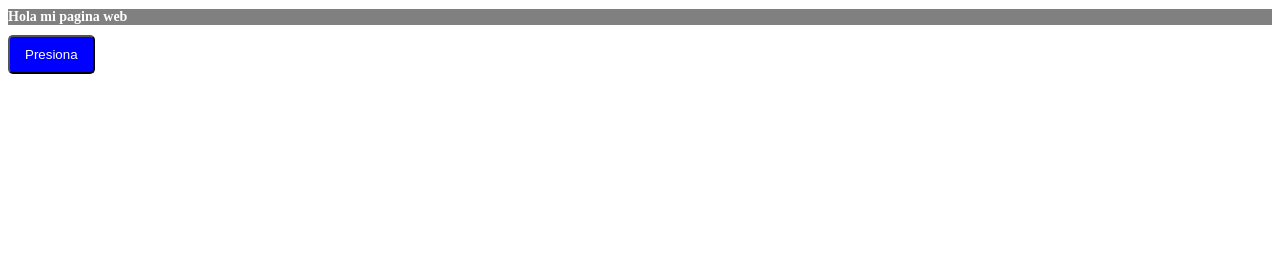
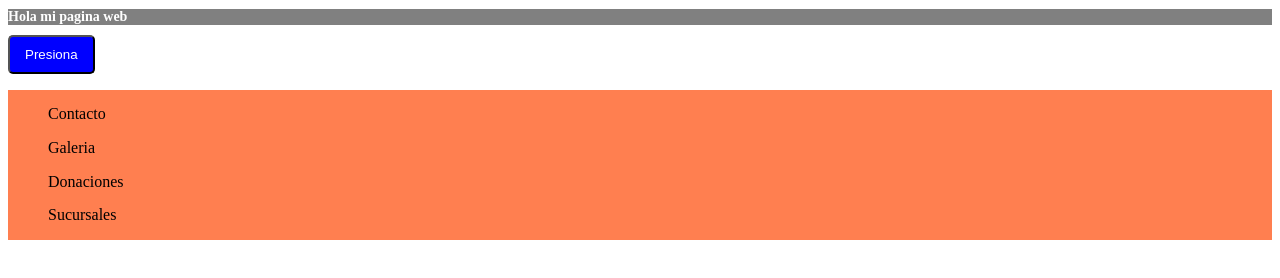
Before and after one commit to Miguelp11/paginahtml, a plain HTML site: page index.html in a window 1280 px wide. Both pictures are taken after a click on the button "Presiona". Drawn offline with Linux system fonts and the light colour scheme.

Commit message:
se agrega menu desplegable

```diff
--- a/index.css
+++ b/index.css
@@ -10,3 +10,22 @@ button {
     color: white;
     cursor: pointer;
 }
+.menu {
+    display: none;
+}
+.menumostrar {
+    display: block;
+}
+.items {
+    list-style: none;
+    display: flex;
+    flex-direction: column;
+    justify-content: space-evenly;
+    height: 150px;
+    background-color: coral;
+}
+li a {
+    text-decoration: none;
+    color: black;
+
+}
--- a/index.html
+++ b/index.html
@@ -6,9 +6,21 @@
     <meta name="viewport" content="width=device-width, initial-scale=1.0">
     <title>Document</title>
     <link rel="stylesheet" href="index.css">
+
 </head>
 <body>
     <h1>Hola mi pagina web</h1>
-    <button>Presiona</button>
+    <button id="boton">Presiona</button>
+    <header>
+        <nav id="menu" class="menu">
+            <ul class="items">
+                <li><a href="">Contacto</a></li>
+                <li><a href="">Galeria</a></li>
+                <li><a href="">Donaciones</a></li>
+                <li><a href="">Sucursales</a></li>
+            </ul>
+        </nav>
+    </header>
+    <script src="index.js"></script>
 </body>
 </html>
--- /dev/null
+++ b/index.js
@@ -0,0 +1,6 @@
+const boton = document.getElementById("boton");
+const menu = document.getElementById("menu");
+console.log(menu);
+boton.addEventListener('click', () => {
+    menu.classList.toggle("menumostrar");
+});
```
